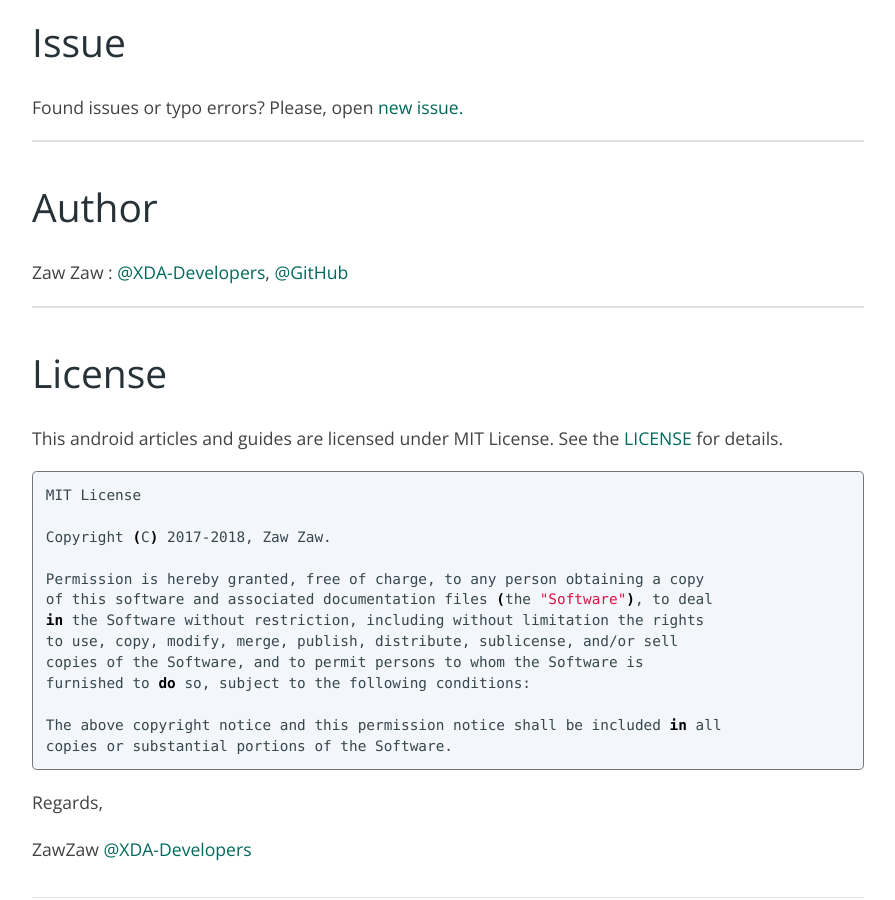
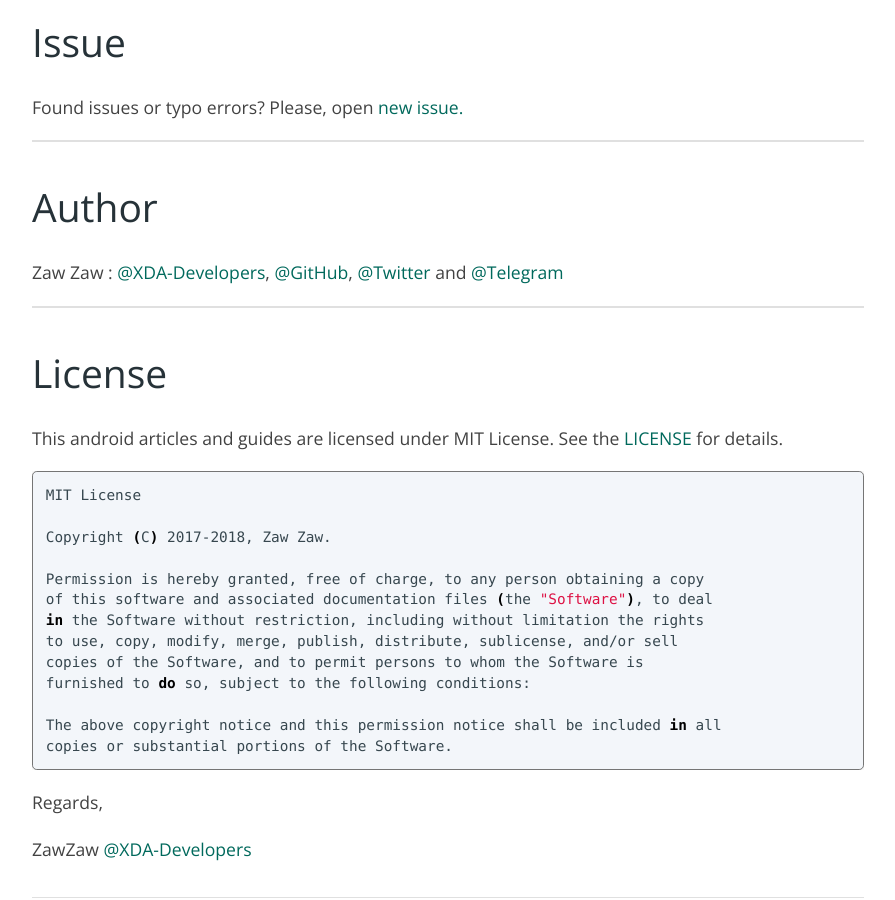
Before and after one commit to zawzaww/zawzaww.github.io, a Jekyll site: the page built from _posts/2018-08-19-android-articles.md, in a window 1280 px wide and 900 px high, scrolled down 1487 px. Shown: the whole window, without its empty margins (192-1087 px from the left). Built offline with Jekyll 4.4.1, drawn with Linux system fonts in a browser that asks for light colours.

Commit message:
_posts: android-articles: Update author contact info

```diff
--- a/_posts/2018-08-19-android-articles.md
+++ b/_posts/2018-08-19-android-articles.md
@@ -37,7 +37,7 @@ Please, open [new issue.](https://github.com/zawzaww/android-articles/issues/new
 ----
 
 # Author
-Zaw Zaw : [@XDA-Developers](https://forum.xda-developers.com/member.php?u=7581611), [@GitHub](https://github.com/zawzaww)
+Zaw Zaw : [@XDA-Developers](https://forum.xda-developers.com/member.php?u=7581611), [@GitHub](https://github.com/zawzaww), [@Twitter](https://twitter.com/zawzawwme) and [@Telegram](https://t.me/zawzaww)
 
 ----
 
```
